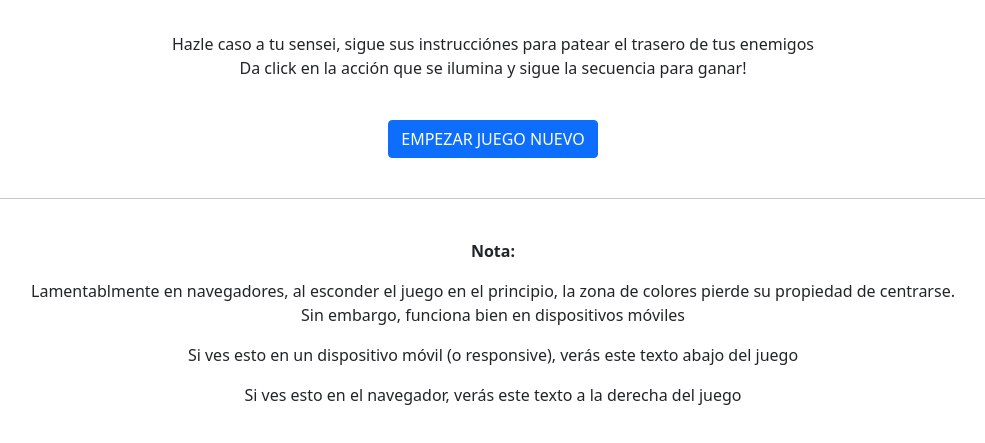
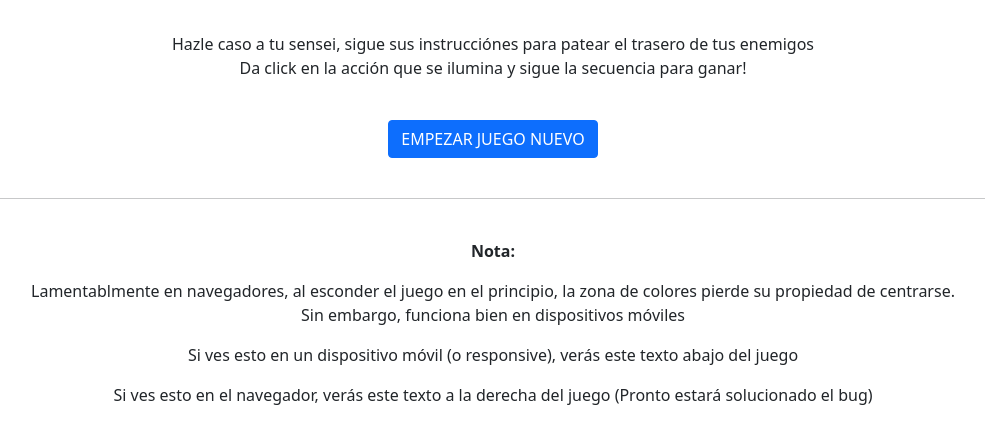
Before and after one commit to RaulAcosta95/KickHisAssGame, a plain HTML site: page index.html in a window 1280 px wide. Shown: the part 97-540 px from the top of the page, without its empty margins (147-1132 px from the left). Drawn offline with nearby package versions, Linux system fonts and the light colour scheme.

Commit message:
Unos comentarios

```diff
--- a/index.html
+++ b/index.html
@@ -65,7 +65,7 @@
             <p>Lamentablmente en navegadores, al esconder el juego en el principio, la zona de colores pierde su propiedad de centrarse. <br>
             Sin embargo, funciona bien en dispositivos móviles</p>
             <p>Si ves esto en un dispositivo móvil (o responsive), verás este texto abajo del juego</p>
-            <p>Si ves esto en el navegador, verás este texto a la derecha del juego</p>
+            <p>Si ves esto en el navegador, verás este texto a la derecha del juego (Pronto estará solucionado el bug)</p>
         </article>
     </section>
 
```
